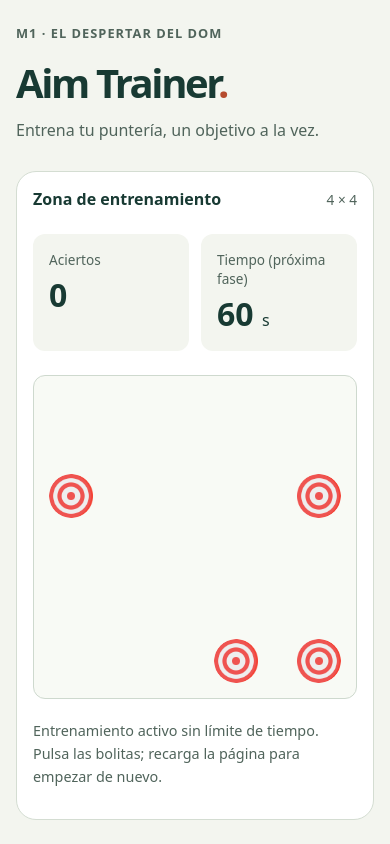
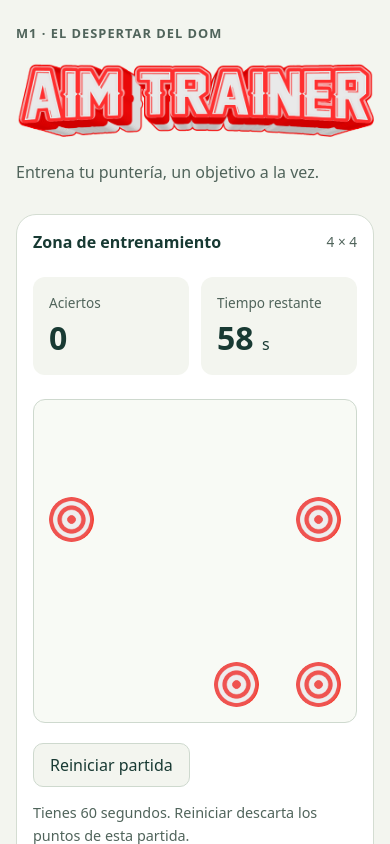
Before and after one commit to chiissuu/aim-trainer, a plain HTML site: page index.html in a window 390 px wide. Both pictures are taken after a click on the button "Iniciar entrenamiento". Shown: the top 844 px of the page. Drawn offline with Linux system fonts and the light colour scheme.

Commit message:
Añade temporizador, fin de partida, reinicio e identidad visual

```diff
--- a/app.js
+++ b/app.js
@@ -1,14 +1,20 @@
 const tablero = document.querySelector("#tablero"); // Busca el primer elemento con id="tablero" y guarda su referencia.
 const botonIniciar = document.querySelector("#iniciar");
 const pantallaInicio = document.querySelector("#pantalla-inicio");
+const textoPantalla = document.querySelector("#texto-pantalla");
+const botonReiniciar = document.querySelector("#reiniciar");
+const marcadorTiempo = document.querySelector("#tiempo");
 const marcadorAciertos = document.querySelector("#aciertos");
 const mensajeEstado = document.querySelector("#estado");
 const numeroDeCasillas = 16;
 const numeroDeObjetivos = 4;
+const duracionPartida = 60;
 const casillas = [];
 const objetivosActivos = []; // Guarda los índices de las casillas que tienen una bolita.
 let aciertos = 0;
 let entrenamientoActivo = false;
+let finDePartida = 0;
+let intervalo = null; // Identificador del temporizador, para poder cancelarlo.
 
 function crearTablero() {
   for (let indice = 0; indice < numeroDeCasillas; indice++) {
@@ -43,29 +49,82 @@ function colocarObjetivo(indice) {
   return objetivo;
 }
 
+function limpiarObjetivos() {
+  for (const casilla of casillas) {
+    casilla.replaceChildren(); // Vacía su contenido sin borrar la casilla del tablero.
+  }
+  objetivosActivos.length = 0; // Vacía el array conservando su referencia const.
+}
+
+function finalizarPartida() {
+  if (!entrenamientoActivo) return;
+
+  entrenamientoActivo = false;
+  clearInterval(intervalo);
+  intervalo = null;
+  marcadorTiempo.textContent = 0;
+  const focoEnJuego = tablero.contains(document.activeElement)
+    || document.activeElement === botonReiniciar;
+  limpiarObjetivos();
+
+  textoPantalla.textContent = `Fin · ${aciertos} puntos`;
+  botonIniciar.textContent = "Volver a jugar";
+  botonIniciar.disabled = false;
+  pantallaInicio.hidden = false;
+  botonReiniciar.hidden = true;
+  mensajeEstado.textContent = `Partida terminada. Has conseguido ${aciertos} puntos.`;
+
+  if (focoEnJuego) botonIniciar.focus({ preventScroll: true });
+}
+
+function actualizarTiempo() {
+  const milisegundosRestantes = finDePartida - Date.now();
+  const segundosRestantes = Math.max(0, Math.ceil(milisegundosRestantes / 1000)); // Redondea hacia arriba y evita negativos.
+  marcadorTiempo.textContent = segundosRestantes;
+
+  if (milisegundosRestantes <= 0) finalizarPartida();
+}
+
 function iniciarEntrenamiento() {
   if (entrenamientoActivo) return;
 
+  clearInterval(intervalo); // Garantiza que solo haya un temporizador activo.
+  limpiarObjetivos();
   entrenamientoActivo = true;
   aciertos = 0;
   marcadorAciertos.textContent = aciertos;
+  marcadorTiempo.textContent = duracionPartida;
 
   for (let cantidad = 0; cantidad < numeroDeObjetivos; cantidad++) {
     colocarObjetivo(elegirCasillaLibre());
   }
 
-  const inicioTeniaFoco = document.activeElement === botonIniciar;
+  const inicioTeniaFoco = document.activeElement === botonIniciar
+    || document.activeElement === botonReiniciar;
   botonIniciar.disabled = true;
   pantallaInicio.hidden = true; // Oculta solo el mensaje y el botón superpuestos, no el tablero.
+  botonReiniciar.hidden = false;
+  finDePartida = Date.now() + duracionPartida * 1000; // Fecha límite en milisegundos; no restamos segundos a mano.
+  intervalo = setInterval(actualizarTiempo, 100); // Refresca el marcador; Date.now determina el tiempo real transcurrido.
 
   if (inicioTeniaFoco) {
     tablero.querySelector(".objetivo").focus({ preventScroll: true }); // Traslada el foco al juego antes de continuar con el teclado.
   }
-  mensajeEstado.textContent = "Entrenamiento activo sin límite de tiempo. Pulsa las bolitas; recarga la página para empezar de nuevo.";
+  mensajeEstado.textContent = "Tienes 60 segundos. Reiniciar descarta los puntos de esta partida.";
+}
+
+function reiniciarPartida() {
+  if (!entrenamientoActivo) return;
+  entrenamientoActivo = false;
+  iniciarEntrenamiento();
 }
 
 function manejarClicTablero(evento) {
   if (!entrenamientoActivo) return;
+  if (Date.now() >= finDePartida) { // Impide puntuar fuera de plazo aunque el intervalo se haya retrasado.
+    finalizarPartida();
+    return;
+  }
 
   const objetivo = evento.target.closest(".objetivo"); // Encuentra la bolita pulsada; devuelve null en una zona vacía.
   if (!objetivo || !tablero.contains(objetivo)) return;
@@ -89,4 +148,5 @@ function manejarClicTablero(evento) {
 crearTablero();
 botonIniciar.disabled = false;
 botonIniciar.addEventListener("click", iniciarEntrenamiento);
+botonReiniciar.addEventListener("click", reiniciarPartida);
 tablero.addEventListener("click", manejarClicTablero); // Un listener atiende todas las bolitas, incluidas las nuevas.
--- a/index.html
+++ b/index.html
@@ -5,6 +5,8 @@
     <meta charset="UTF-8">      <!-- Codificación del texto, interprestación del navegador | UTF-8 permite representar tildes, la ñ, símbolos y muchos otros -->
     <meta name="viewport" content="width=device-width, initial-scale=1.0">    <!-- name="viewport": indica que estamos configurando el área donde el navegador muestra la página | width=device-width: hace que su anchura corresponda al ancho del dispositivo, medido en píxeles CSS | initial-scale=1.0: establece la escala inicial al 100 % -->
     <title>Aim Trainer - chiissuu</title>
+    <!-- Icono de la pestaña del navegador -->
+    <link rel="icon" type="image/png" sizes="512x512" href="assets/img/favicon.png">
     <link rel="stylesheet" href="styles.css">     <!-- rel="stylesheet": indica que el archivo enlazado es una hoja de estilos | href="styles.css": indica nuestro archivo css -->
     <script src="app.js" defer></script>    <!-- Enlazar nuestro codigo JS | defer: permite descargarlo mientras el navegador procesa el HTML -->
   </head>
@@ -15,7 +17,9 @@
     <main class="entrenador">
       <header class="cabecera">
         <p class="etiqueta">M1 · El Despertar del DOM</p>
-        <h1>Aim Trainer<span>.</span></h1>
+        <h1 class="titulo-juego">
+          <img src="assets/img/titulo-aim-trainer.png" alt="Aim Trainer" width="1600" height="1200">
+        </h1>
         <p class="descripcion">Entrena tu puntería, un objetivo a la vez.</p>
       </header>
 
@@ -33,7 +37,7 @@
             <dd id="aciertos">0</dd>
           </div>
           <div>
-            <dt>Tiempo (próxima fase)</dt>
+            <dt>Tiempo restante</dt>
             <dd><span id="tiempo">60</span> <span class="unidad">s</span></dd>
           </div>
         </dl>
@@ -45,14 +49,15 @@
 
           <!-- Esta capa se oculta al iniciar; el tablero permanece visible -->
           <div id="pantalla-inicio" class="pantalla-inicio">
-            <p>Cuatro objetivos. Afina tu puntería.</p>
+            <p id="texto-pantalla">Cuatro objetivos. Afina tu puntería.</p>
             <button id="iniciar" type="button" disabled>Iniciar entrenamiento</button>
           </div>
         </div>
 
         <!-- Mensaje de estado, visible también durante el entrenamiento -->
         <div class="controles">
-          <p id="estado" role="status">Pulsa Iniciar entrenamiento. Esta versión permite entrenar sin temporizador.</p>
+          <button id="reiniciar" type="button" hidden>Reiniciar partida</button>
+          <p id="estado" role="status">Pulsa Iniciar entrenamiento. Tienes 60 segundos para sumar puntos.</p>
         </div>
       </section>
 
@@ -60,13 +65,13 @@
       <section class="instrucciones" aria-labelledby="titulo-instrucciones">
         <h2 id="titulo-instrucciones">Cómo jugar</h2>
         <p>Pulsa las bolitas para sumar puntos. Hay cuatro a la vez y cada acierto crea otra en una casilla libre diferente. Pulsar una zona vacía no suma ni penaliza. También puedes seleccionar los objetivos con Tab y activarlos con Intro o Espacio.</p>
-        <p>El límite de 60 segundos y el reinicio llegarán en la siguiente fase. Por ahora, recarga la página para volver a empezar.</p>
+        <p>La partida dura 60 segundos. Al terminar verás tus puntos y podrás volver a jugar. Reiniciar durante la partida descarta tus puntos y empieza otros 60 segundos.</p>
       </section>
 
       <!-- Aviso cuando JavaScript está desactivado -->
       <noscript>Activa JavaScript para que se genere el tablero.</noscript>
       <!-- Pie de página -->
-      <footer>Prototipo · Objetivos y aciertos · HTML, CSS y JavaScript puro</footer>
+      <footer>Prototipo · Partidas de 60 segundos · HTML, CSS y JavaScript puro</footer>
     </main>
   </body>
 </html>
--- a/styles.css
+++ b/styles.css
@@ -134,26 +134,25 @@ body {
   text-transform: uppercase;
 }
 
-/* Todos los <h1>; aquí, el título principal «Aim Trainer». */
-h1 {
-  /* Espacio EXTERIOR: 8px arriba y abajo; 0 a izquierda y derecha. */
-  margin: 8px 0;
-  /* clamp(mínimo, preferido, máximo) recibe TRES valores:
-     2.5rem: mínimo, 2.5 veces el tamaño de fuente del elemento raíz.
-     8vw: tamaño preferido, el 8% del ancho de la ventana.
-     4rem: máximo, 4 veces el tamaño de fuente del elemento raíz.
-     El título crece con la ventana sin salir de esos límites.
-     Si la fuente raíz es 16px, los límites son 40px y 64px.
-  */
-  font-size: clamp(2.5rem, 8vw, 4rem);
-  /* Espacio adicional entre caracteres, relativo al tamaño de letra de este elemento (em). El valor negativo los acerca. */
-  letter-spacing: -0.06em;
+/* El <h1> conserva el significado de título; su contenido es la imagen del alumno. */
+.titulo-juego {
+  /* Elimina el margen predeterminado del encabezado; separa la descripción inferior. */
+  margin: 0 0 16px;
 }
 
-/* <span> dentro del <h1>: colorea el punto situado al final del título. */
-h1 span {
-  /* Color del texto. #RRGGBB expresa rojo, verde y azul en hexadecimal. */
-  color: #b64c2e;
+.titulo-juego img {
+  /* Evita el espacio de línea que deja una imagen inline. */
+  display: block;
+  /* Se adapta al ancho disponible sin superar el contenedor. */
+  width: 100%;
+  height: auto;
+  /* Franja de cuatro unidades de ancho por una de alto. El PNG original
+     es 1600 × 1200, pero el dibujo ocupa la zona central (y=444 a 766). */
+  aspect-ratio: 4 / 1;
+  /* Llena la franja sin deformar: recorta visualmente solo los márgenes
+     transparentes superiores e inferiores; el archivo permanece intacto. */
+  object-fit: cover;
+  object-position: center;
 }
 
 /* <p class="descripcion">: frase situada debajo del título principal. */
@@ -365,7 +364,8 @@ dd {
 
 /* Contorno visible al navegar con teclado; no cambia el tamaño del elemento. */
 .objetivo:focus-visible,
-#iniciar:focus-visible {
+#iniciar:focus-visible,
+#reiniciar:focus-visible {
   outline: 3px solid #183a33;
   outline-offset: 4px;
 }
@@ -426,6 +426,23 @@ button {
   cursor: not-allowed;
 }
 
+/* Botón secundario debajo del tablero: reinicia una partida en curso. */
+#reiniciar {
+  /* Relleno vertical y horizontal, borde fino y esquinas redondeadas. */
+  padding: 10px 16px;
+  border: 1px solid #ced9ce;
+  border-radius: 10px;
+  /* Apariencia secundaria para diferenciarlo del inicio central. */
+  color: #183a33;
+  background-color: #f3f5ef;
+  cursor: pointer;
+}
+
+/* Solo se muestra durante una partida activa. */
+#reiniciar[hidden] {
+  display: none;
+}
+
 /* ==================================================
    8. INSTRUCCIONES DEL JUEGO
    ================================================== */
```
Also changed, not shown: assets/img/favicon.png (added), assets/img/titulo-aim-trainer.png (added), 1 other file.
